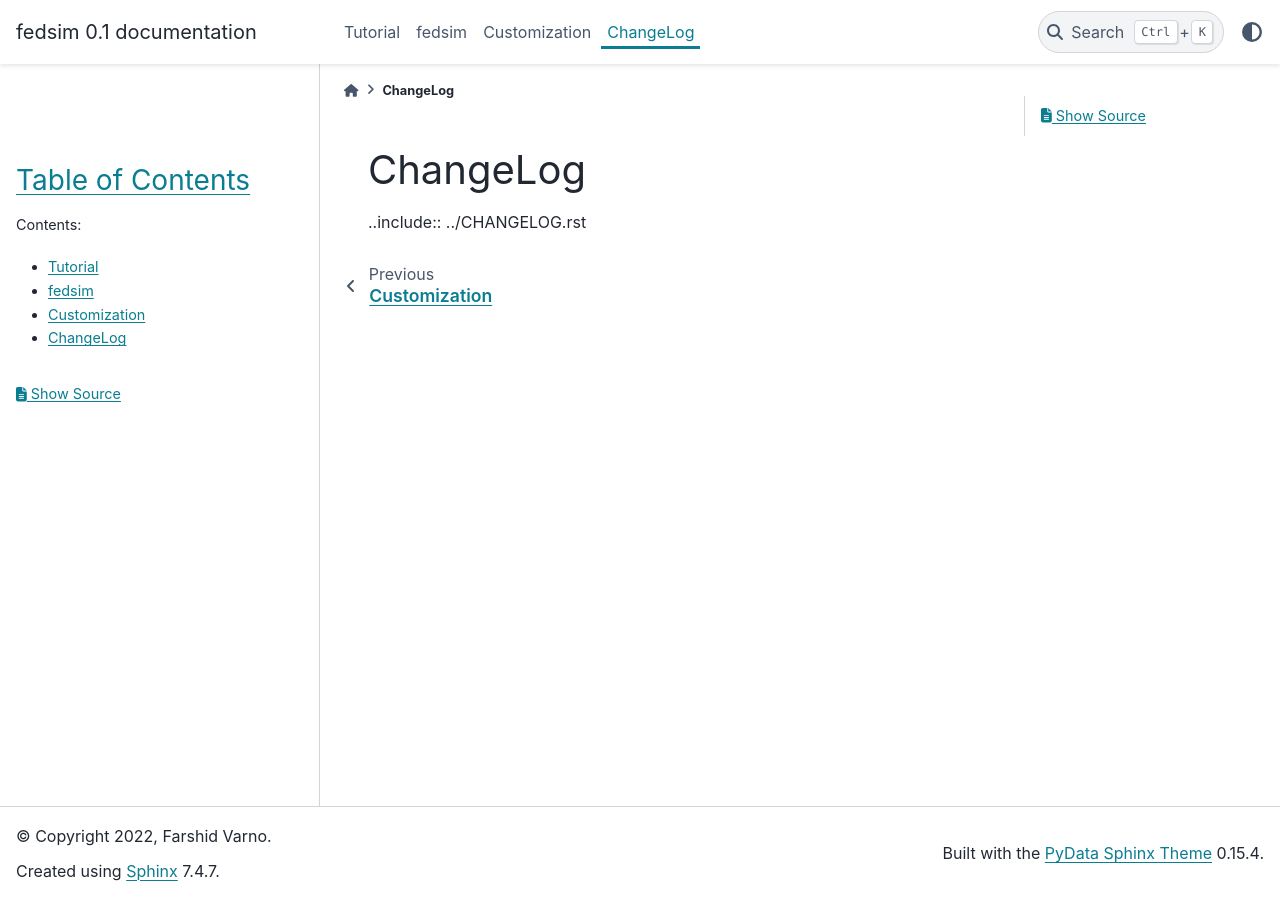
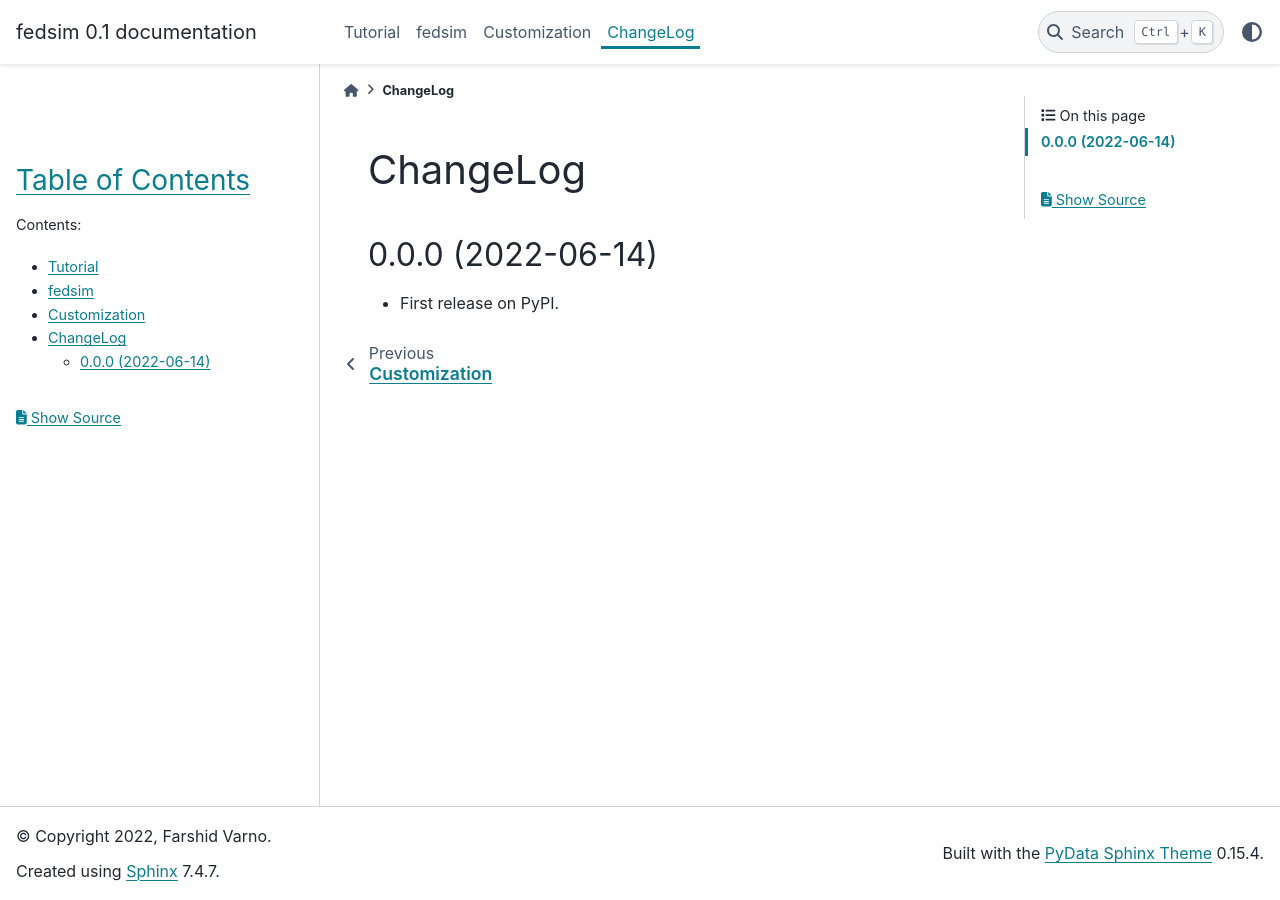
Before and after one commit to varnio/fedsim, a Sphinx documentation site: the page built from docs/source/changelog.rst, in a window 1280 px wide. Built offline with Sphinx 7.4.7 and the PyData theme 0.15.4, drawn with Linux system fonts in a browser that asks for light colours.

Commit message:
fixed the problem with changelog in docs

```diff
--- a/CHANGELOG.rst
+++ b/CHANGELOG.rst
@@ -1,7 +1,3 @@
-
-Changelog
-=========
-
 0.0.0 (2022-06-14)
 ------------------
 
--- a/docs/source/changelog.rst
+++ b/docs/source/changelog.rst
@@ -1,3 +1,3 @@
 ChangeLog
 =========
-..include:: ../CHANGELOG.rst
+.. include:: ../../CHANGELOG.rst
```
